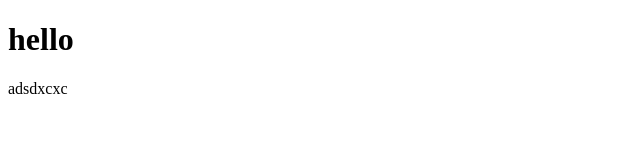
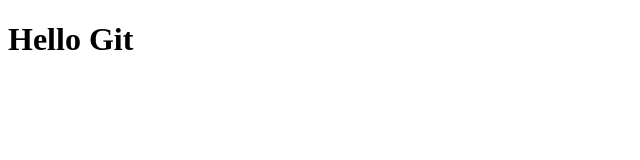
Before and after one commit to New-User-My-name-is-Muhammad-ali/git-test, a plain HTML site: page index.html in a window 1280 px wide. Shown: the whole page, without its empty margins (0-640 px from the left). Drawn offline with Linux system fonts and the light colour scheme.

Commit message:
add title

```diff
--- a/index.html
+++ b/index.html
@@ -7,6 +7,6 @@
     <title>Document</title>
 </head>
 <body>
-    <h1>hello</h1>adsdxcxc
+    <h1>Hello Git</h1>
 </body>
 </html>
```
